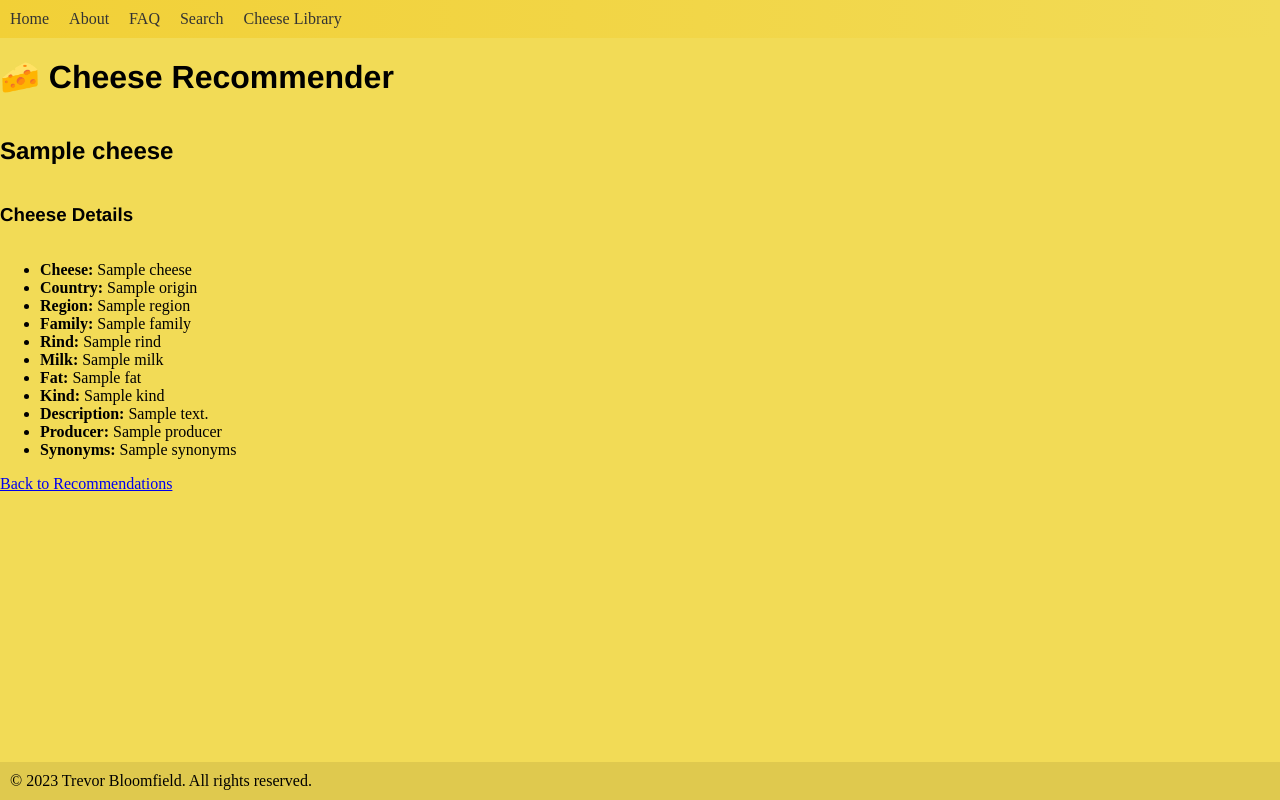
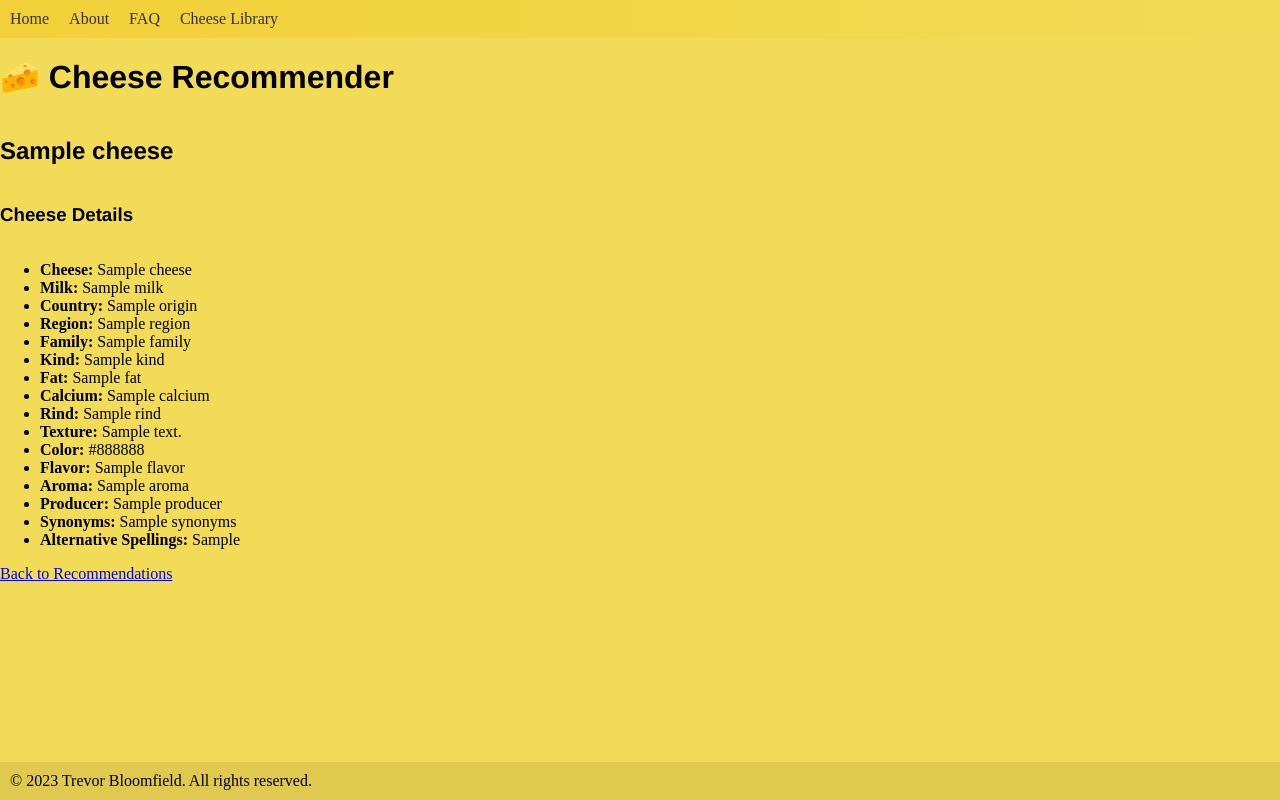
Before and after one commit to psibir/cheese-recs, a Flask app: template templates/cheese_details.html in a window 1280 px wide. Run offline with Flask 3, Linux system fonts and the light colour scheme; the template is opened without the code that fills it: most values are stand-ins (such as "Sample title", 1, 10 or a date in 2020); parts of the project's set-up code (start-up, migrations or seed data) failed here and were passed over.

Commit message:
removed search

```diff
--- a/app.py
+++ b/app.py
@@ -9,7 +9,17 @@ recommender = CheeseRecommender(cheese_file)
 
 @app.errorhandler(404)
 def page_not_found(error):
-    return render_template('404.html'),
+    return render_template('404.html'), 404
+
+@app.errorhandler(500)
+def internal_server_error(error):
+    return render_template('500.html'), 500
+
+@app.errorhandler(501)
+def not_implemented_error(error):
+    return render_template('501.html'), 501
+
+
 
 @app.route('/', methods=['GET', 'POST'])
 def index():
@@ -39,16 +49,23 @@ def cheese_details(index):
     cheese = recommender.df.iloc[index]
     cheese_details = {
         'cheese': cheese['cheese'],
-        'country': cheese['origin'],
+        'milk': cheese['milk'],
+        'origin': cheese['origin'],
         'region': cheese['region'],
         'family': cheese['family'],
+        'kind': cheese['kind'],
+        'fat': cheese['fat'],
+        'calcium': cheese['calcium'],
         'rind': cheese['rind'],
-        'milk': cheese['milk'],
-        'fat': cheese['fat'],
-        'kind': cheese['kind'],
-        'description': cheese['description'],
+        'texture': cheese['texture'],
+        'color': cheese['color'],
+        'flavor': cheese['flavor'],
+        'aroma': cheese['aroma'],
         'producer': cheese['producer'],
-        'synonyms': cheese['synonyms']
+        'synonyms': cheese['synonyms'],
+        'alternative_spellings': cheese['alternative_spellings'],
+        'vegetarian': cheese['vegetarian'],
+        'description': cheese['description']
     }
 
     # Render the cheese details template
--- a/templates/base.html
+++ b/templates/base.html
@@ -58,7 +58,6 @@
                 <li><a href="/">Home</a></li>
                 <li><a href="about">About</a></li>
                 <li><a href="FAQ">FAQ</a></li>
-                <li><a href="search">Search</a></li>
                 <li><a href="cheese_library">Cheese Library</a></li>
             </ul>
         </nav>
--- a/templates/cheese_details.html
+++ b/templates/cheese_details.html
@@ -9,6 +9,9 @@
     {% if cheese_details.cheese and not cheese_details.cheese|lower == 'nan' %}
         <li><strong>Cheese:</strong> {{ cheese_details['cheese'] }}</li>
     {% endif %}
+    {% if cheese_details.milk and not cheese_details.milk|lower == 'nan' %}
+        <li><strong>Milk:</strong> {{ cheese_details['milk'] }}</li>
+    {% endif %}
     {% if cheese_details.origin and not cheese_details.origin|lower == 'nan' %}
         <li><strong>Country:</strong> {{ cheese_details['origin'] }}</li>
     {% endif %}
@@ -18,20 +21,29 @@
     {% if cheese_details.family and not cheese_details.family|lower == 'nan' %}
         <li><strong>Family:</strong> {{ cheese_details['family'] }}</li>
     {% endif %}
-    {% if cheese_details.rind and not cheese_details.rind|lower == 'nan' %}
-        <li><strong>Rind:</strong> {{ cheese_details['rind'] }}</li>
-    {% endif %}
-    {% if cheese_details.milk and not cheese_details.milk|lower == 'nan' %}
-        <li><strong>Milk:</strong> {{ cheese_details['milk'] }}</li>
+    {% if cheese_details.kind and not cheese_details.kind|lower == 'nan' %}
+        <li><strong>Kind:</strong> {{ cheese_details['kind'] }}</li>
     {% endif %}
     {% if cheese_details.fat and not cheese_details.fat|lower == 'nan' %}
         <li><strong>Fat:</strong> {{ cheese_details['fat'] }}</li>
     {% endif %}
-    {% if cheese_details.kind and not cheese_details.kind|lower == 'nan' %}
-        <li><strong>Kind:</strong> {{ cheese_details['kind'] }}</li>
+    {% if cheese_details.calcium and not cheese_details.calcium|lower == 'nan' %}
+        <li><strong>Calcium:</strong> {{ cheese_details['calcium'] }}</li>
     {% endif %}
-    {% if cheese_details.description and not cheese_details.description|lower == 'nan' %}
-        <li><strong>Description:</strong> {{ cheese_details['description'] }}</li>
+    {% if cheese_details.rind and not cheese_details.rind|lower == 'nan' %}
+        <li><strong>Rind:</strong> {{ cheese_details['rind'] }}</li>
+    {% endif %}
+    {% if cheese_details.texture and not cheese_details.texture|lower == 'nan' %}
+        <li><strong>Texture:</strong> {{ cheese_details['texture'] }}</li>
+    {% endif %}
+    {% if cheese_details.color and not cheese_details.color|lower == 'nan' %}
+        <li><strong>Color:</strong> {{ cheese_details['color'] }}</li>
+    {% endif %}
+    {% if cheese_details.flavor and not cheese_details.flavor|lower == 'nan' %}
+        <li><strong>Flavor:</strong> {{ cheese_details['flavor'] }}</li>
+    {% endif %}
+    {% if cheese_details.aroma and not cheese_details.aroma|lower == 'nan' %}
+        <li><strong>Aroma:</strong> {{ cheese_details['aroma'] }}</li>
     {% endif %}
     {% if cheese_details.producer and not cheese_details.producer|lower == 'nan' %}
         <li><strong>Producer:</strong> {{ cheese_details['producer'] }}</li>
@@ -39,6 +51,9 @@
     {% if cheese_details.synonyms and not cheese_details.synonyms|lower == 'nan' %}
         <li><strong>Synonyms:</strong> {{ cheese_details['synonyms'] }}</li>
     {% endif %}
+    {% if cheese_details.alternative_spellings and not cheese_details.alternative_spellings|lower == 'nan' %}
+        <li><strong>Alternative Spellings:</strong> {{ cheese_details['alternative_spellings'] }}</li>
+    {% endif %}
     </ul>
     <a href="javascript:history.back()">Back to Recommendations</a>
 {% endblock %}
```
Also changed, not shown: templates/500.html (added, +8 -0 lines), templates/501.html (added, +8 -0 lines).
